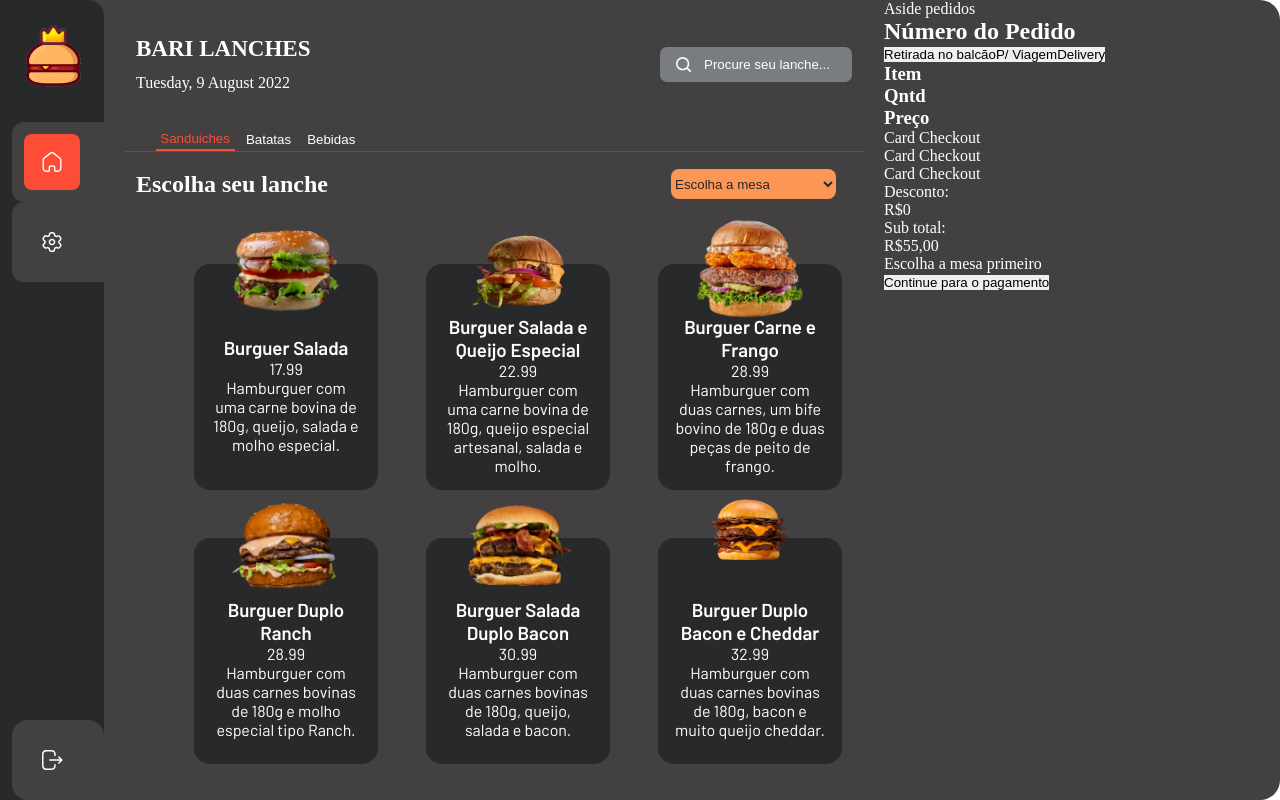
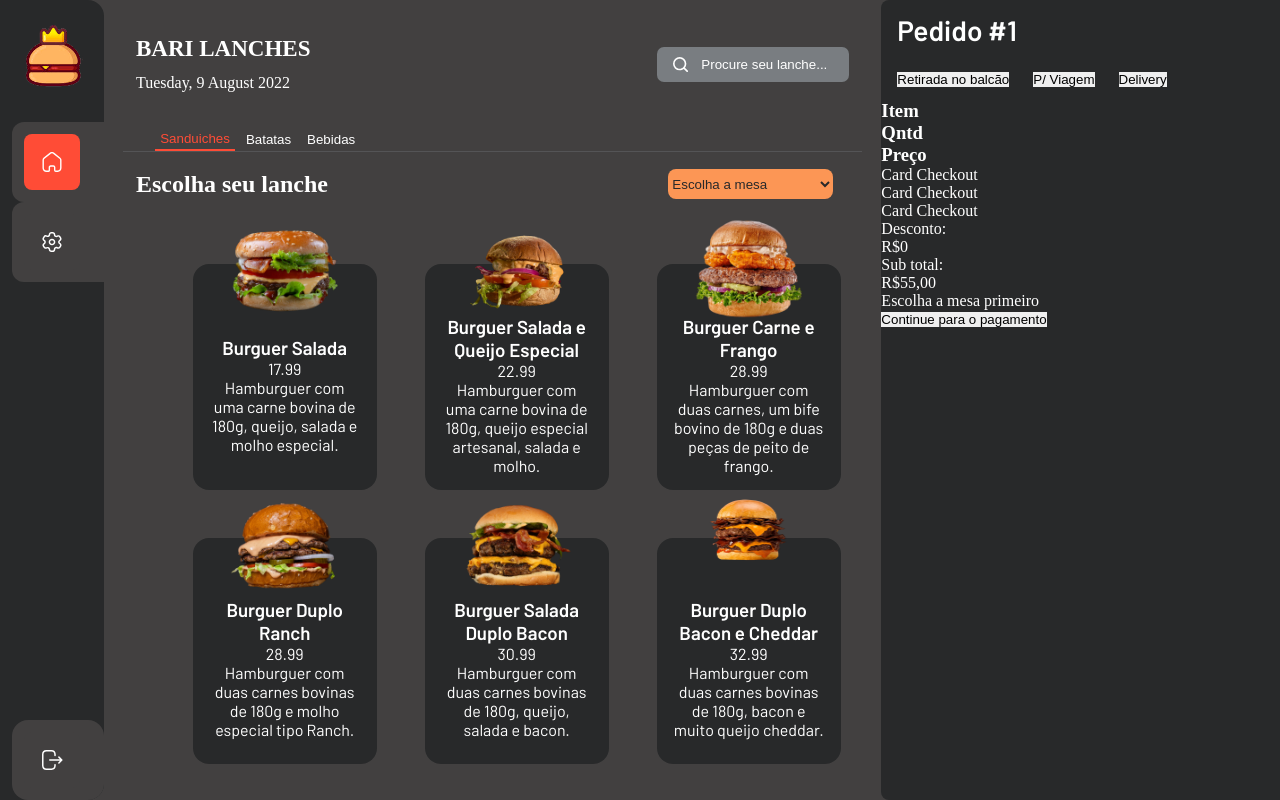
Before and after one commit to barizera/BariLanches-react-ts, a React (Vite) app: page / in a window 1280 px wide. Built offline with nearby package versions, Linux system fonts and the light colour scheme; a web font is replaced by a local one.

Commit message:
Feature: Header aside started

```diff
--- a/src/components/Menu/styles.ts
+++ b/src/components/Menu/styles.ts
@@ -8,6 +8,7 @@ interface MenuItemProps {
 export const MenuAside = styled.div`
   height: 100vh;
   min-width: 6.5rem;
+  max-width: 8vw;
   background-color: #28292a;
   display: flex;
   flex-direction: column;
--- /dev/null
+++ b/src/components/OrderDetails/index.tsx
@@ -0,0 +1,40 @@
+import * as Styled from "./styles";
+
+const OrderDetails = () => {
+  return (
+    <Styled.OrderDetailsContainer>
+      <Styled.OrderDetailsHeader>
+        <h2>Pedido #1</h2>
+        <div>
+          <button>Retirada no balcão</button>
+          <button>P/ Viagem</button>
+          <button>Delivery</button>
+        </div>
+      </Styled.OrderDetailsHeader>
+      <div>
+        <h3>Item</h3>
+        <h3>Qntd</h3>
+        <h3>Preço</h3>
+      </div>
+      <div>
+        <div>Card Checkout</div>
+        <div>Card Checkout</div>
+        <div>Card Checkout</div>
+      </div>
+      <div>
+        <div>
+          <p>Desconto:</p>
+          <p>R$0</p>
+        </div>
+        <div>
+          <p>Sub total:</p>
+          <p>R$55,00</p>
+        </div>
+        <p>Escolha a mesa primeiro</p>
+      </div>
+      <button>Continue para o pagamento</button>
+    </Styled.OrderDetailsContainer>
+  );
+};
+
+export default OrderDetails;
--- /dev/null
+++ b/src/components/OrderDetails/styles.ts
@@ -0,0 +1,36 @@
+import styled, { css } from "styled-components";
+import { Theme } from "../../types/styled-components";
+
+interface OrderDetailsContainerProps {
+  theme: Theme;
+}
+
+export const OrderDetailsContainer = styled.aside<OrderDetailsContainerProps>`
+  ${({ theme }) => css`
+    width: 25rem;
+    height: 100vh;
+    background-color: ${theme.colors.BackgroundColor};
+    border-radius: 8px 0 0 8px;
+  `}
+`;
+
+export const OrderDetailsHeader = styled.aside<OrderDetailsContainerProps>`
+  ${({ theme }) => css`
+    width: 100%;
+    height: 6.25rem;
+    display: flex;
+    flex-direction: column;
+    justify-content: space-around;
+    margin-left: 1rem;
+    h2 {
+      font-family: ${theme.constants.bodyFontFamily};
+      font-size: ${theme.constants.headingFontSize};
+    }
+    div {
+      display: flex;
+      align-items: center;
+      justify-content: flex-start;
+      gap: 1.5rem;
+    }
+  `}
+`;
--- a/src/pages/home/index.tsx
+++ b/src/pages/home/index.tsx
@@ -7,6 +7,7 @@ import ProductList from "../../components/ProductsList";
 import { mockedCategories } from "../../mocks";
 import { useState } from "react";
 import { Category, Product } from "../../types";
+import OrderDetails from "../../components/OrderDetails";
 
 const Home = () => {
   const [selectedCategory, setSelectedCategory] = useState<Category>(
@@ -16,10 +17,6 @@ const Home = () => {
   const filteredProducts: Product[] = mockedProducts.filter(
     (element) => element.categoryId === selectedCategory.id
   );
-
-  const handleChangeCategory = (category: Category) => {
-    setSelectedCategory(category);
-  };
 
   const actualDate = DateTime.now();
   const formatedDate = `${actualDate.weekdayLong}, ${actualDate.day} ${actualDate.monthLong} ${actualDate.year}`;
@@ -43,7 +40,7 @@ const Home = () => {
               return (
                 <Styled.CategoriesNavBarButton
                   active={element.name === selectedCategory.name}
-                  onClick={() => handleChangeCategory(element)}
+                  onClick={() => setSelectedCategory(element)}
                 >
                   {element.name}
                 </Styled.CategoriesNavBarButton>
@@ -65,39 +62,7 @@ const Home = () => {
           <ProductList list={filteredProducts} />
         </section>
       </Styled.HomeContentContainer>
-      <aside>
-        Aside pedidos
-        <header>
-          <h2>Número do Pedido</h2>
-          <div>
-            <button>Retirada no balcão</button>
-            <button>P/ Viagem</button>
-            <button>Delivery</button>
-          </div>
-        </header>
-        <div>
-          <h3>Item</h3>
-          <h3>Qntd</h3>
-          <h3>Preço</h3>
-        </div>
-        <div>
-          <div>Card Checkout</div>
-          <div>Card Checkout</div>
-          <div>Card Checkout</div>
-        </div>
-        <div>
-          <div>
-            <p>Desconto:</p>
-            <p>R$0</p>
-          </div>
-          <div>
-            <p>Sub total:</p>
-            <p>R$55,00</p>
-          </div>
-          <p>Escolha a mesa primeiro</p>
-        </div>
-        <button>Continue para o pagamento</button>
-      </aside>
+      <OrderDetails />
     </Styled.HomeContainer>
   );
 };
```
